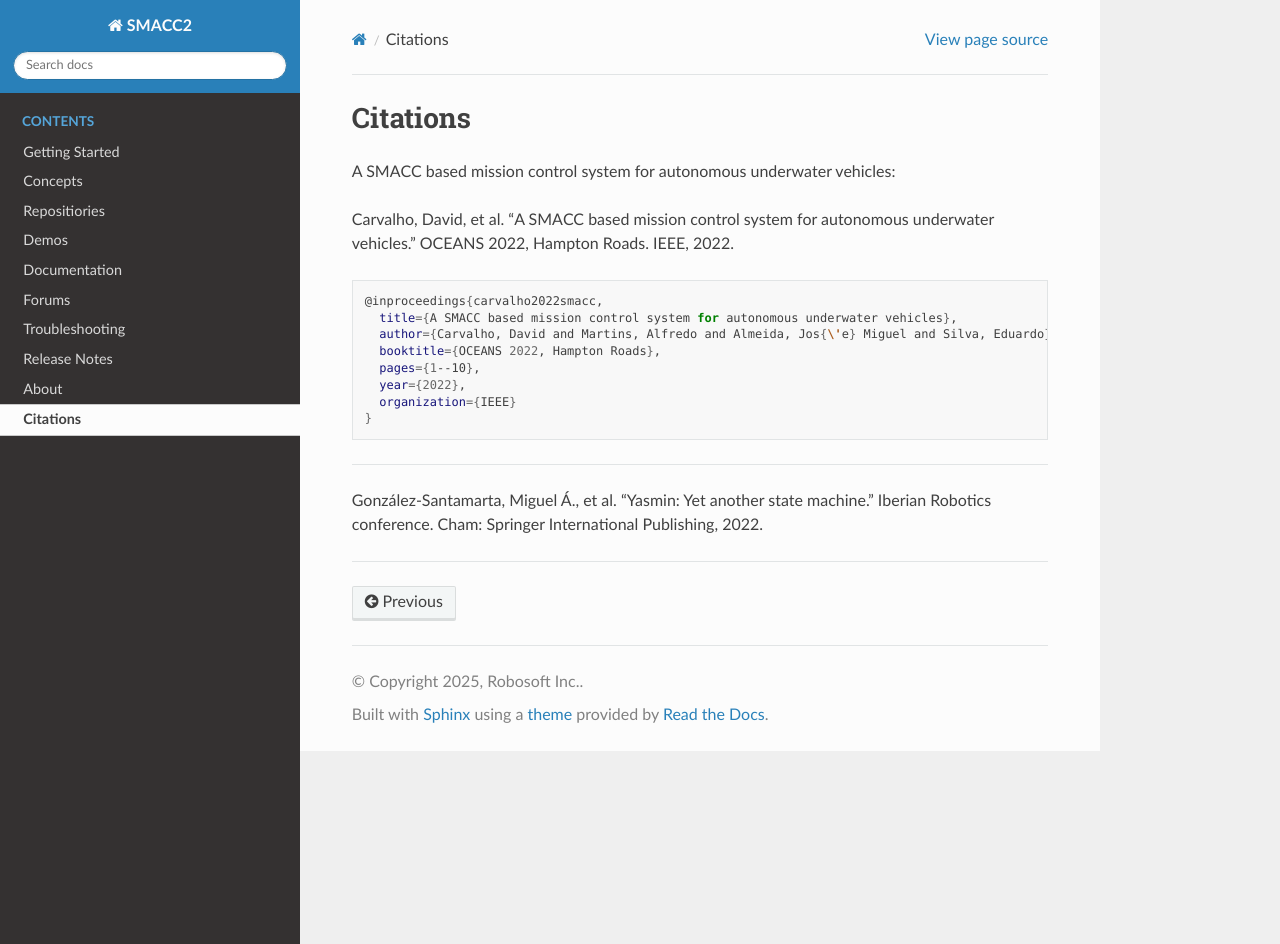
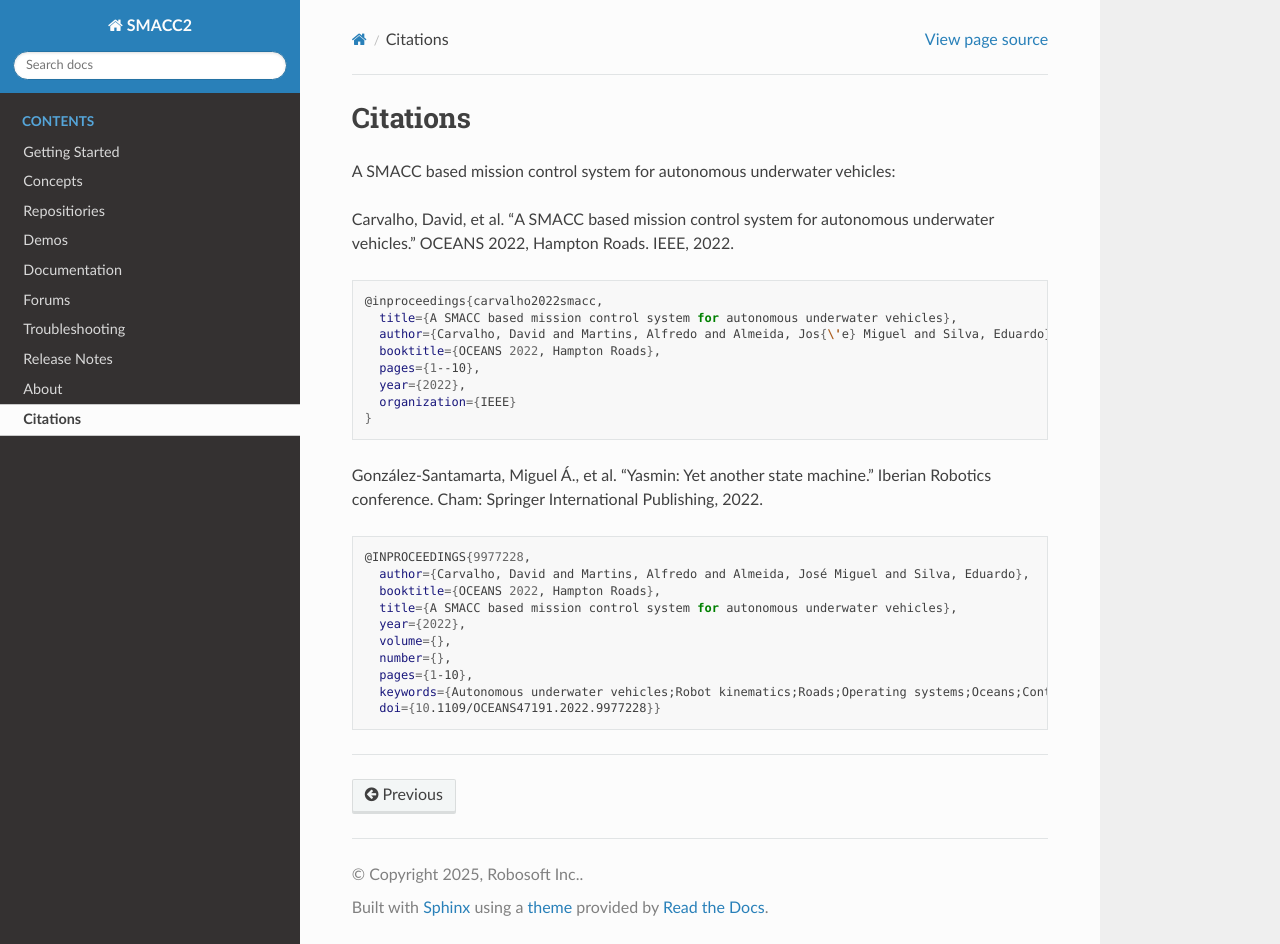
Before and after one commit to robosoft-ai/smacc2_docs, a Sphinx documentation site: the page built from docs/source/citations.rst, in a window 1280 px wide and 944 px high. Built offline with Sphinx 7.4.7 and the Read the Docs theme 3.1.0, drawn with Linux system fonts in a browser that asks for light colours; some of the changed lines change nothing that is shown.

Commit message:
Update citations.rst

```diff
--- a/docs/source/citations.rst
+++ b/docs/source/citations.rst
@@ -17,11 +17,12 @@
    }
 
 -----
+Yasmin, Yet another state machine:
 
 González-Santamarta, Miguel Á., et al. "Yasmin: Yet another state machine." Iberian Robotics conference. Cham: Springer International Publishing, 2022.
 
+.. code-block:: bash
 
-.. code-block:: bash
    @INPROCEEDINGS{9977228,
      author={Carvalho, David and Martins, Alfredo and Almeida, José Miguel and Silva, Eduardo},
      booktitle={OCEANS 2022, Hampton Roads},
```
